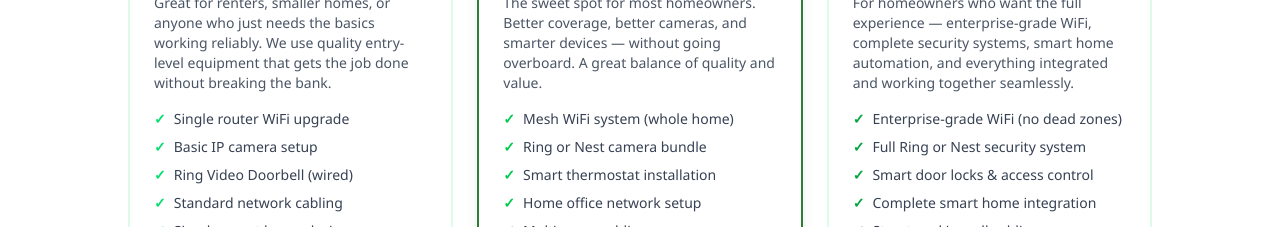
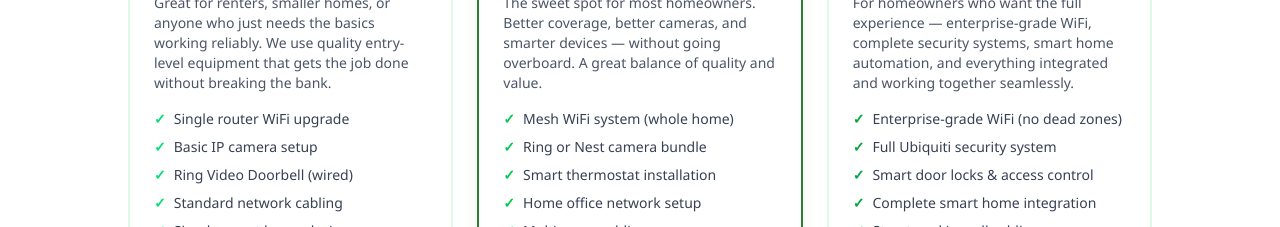
Before and after one commit to jtdc12/greenbird-website, a Next.js app: page /residential in a window 1280 px wide. Shown: the part 2300-2527 px from the top of the page. Built offline with nearby package versions, Linux system fonts and the light colour scheme.

Commit message:
Update Best tier to feature Ubiquiti instead of Ring/Nest

```diff
--- a/app/residential/page.tsx
+++ b/app/residential/page.tsx
@@ -200,7 +200,7 @@ export default function ResidentialPage() {
               <ul className="space-y-2 text-sm text-gray-700 flex-1">
                 {[
                   'Enterprise-grade WiFi (no dead zones)',
-                  'Full Ring or Nest security system',
+                  'Full Ubiquiti security system',
                   'Smart door locks & access control',
                   'Complete smart home integration',
                   'Structured in-wall cabling',
```
